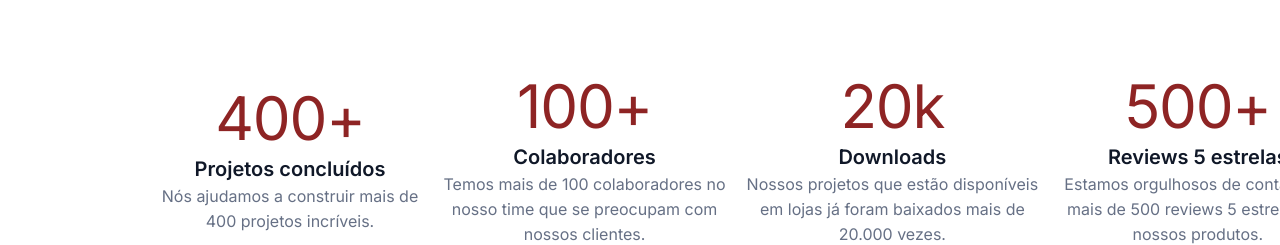
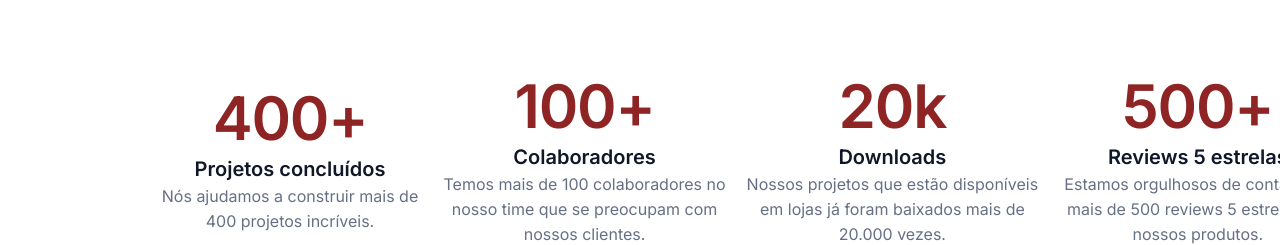
Before and after one commit to RafaeL-Malaquias/7daysOfCode-HTML-CSS-1, a plain HTML site: page index.html in a window 1280 px wide. Shown: the part 430-675 px from the top of the page. Drawn offline with Linux system fonts and the light colour scheme.

Commit message:
Update style.css

```diff
--- a/css/style.css
+++ b/css/style.css
@@ -120,7 +120,7 @@ a {
     width: 280px;
     height: 72px;
     letter-spacing: -0.02em;
-    font-weight: 600px;
+    font-weight: bold;
 }
 .metricas-container2> div h2 {
     color: var(--cor-preto);
```
